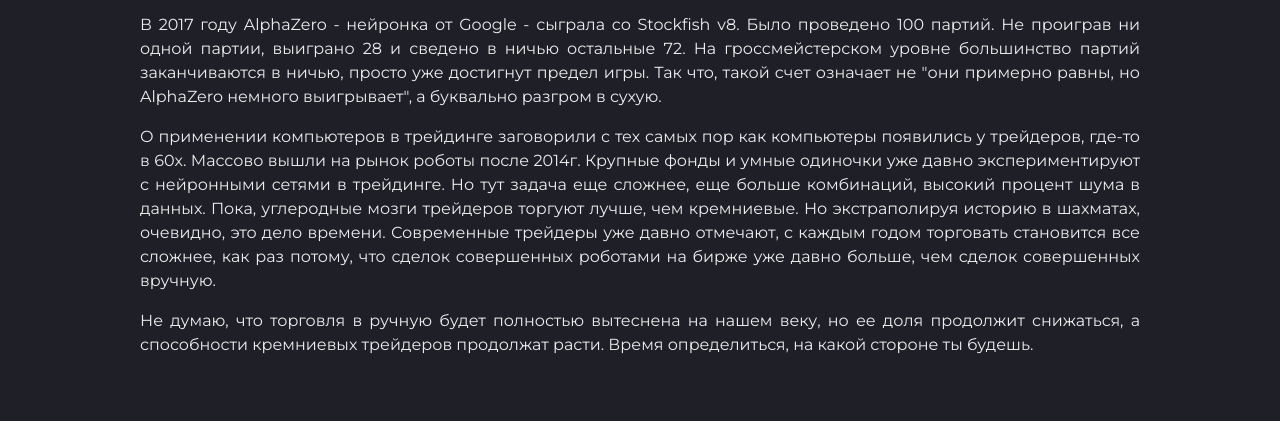
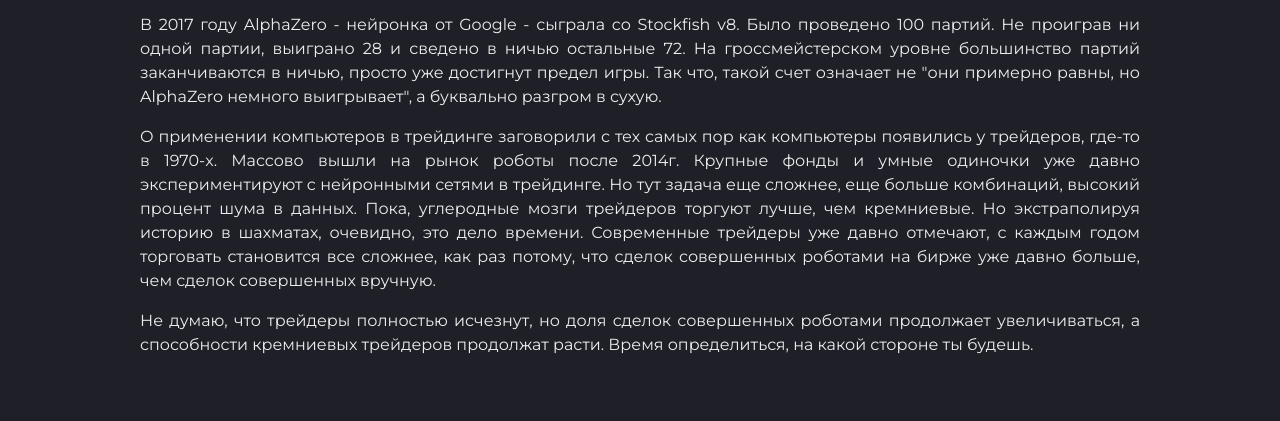
Before and after one commit to arsvincere/avin.info, a plain HTML site: page index.html in a window 1280 px wide. Shown: the part 1114-1535 px from the top of the page. Drawn offline with Linux system fonts and the light colour scheme.

Commit message:
upd formatting

```diff
--- a/index.html
+++ b/index.html
@@ -17,7 +17,7 @@
 
 <body>
   <header class="home-header">
-    <div class="home-banner-container">
+    <div class="home-title-container">
       <p class="home-subtitle">Сайт трейдеров и для трейдеров</p>
       <h1 class="home-title">Ars Vincere</h1>
     </div>
@@ -71,8 +71,8 @@
       </p>
       <p class="chess-text">
         О применении компьютеров в трейдинге заговорили с тех самых пор как
-        компьютеры появились у трейдеров, где-то в 60х. Массово вышли на рынок
-        роботы после 2014г. Крупные фонды и умные одиночки уже давно
+        компьютеры появились у трейдеров, где-то в 1970-х. Массово вышли на
+        рынок роботы после 2014г. Крупные фонды и умные одиночки уже давно
         экспериментируют с нейронными сетями в трейдинге. Но тут задача еще
         сложнее, еще больше комбинаций, высокий процент шума в данных.
         Пока, углеродные мозги трейдеров торгуют лучше, чем кремниевые. Но
@@ -82,8 +82,8 @@
         роботами на бирже уже давно больше, чем сделок совершенных вручную.
       </p>
       <p class="chess-text">
-        Не думаю, что торговля в ручную будет полностью вытеснена на нашем
-        веку, но ее доля продолжит снижаться, а способности кремниевых
+        Не думаю, что трейдеры полностью исчезнут, но доля сделок совершенных
+        роботами продолжает увеличиваться, а способности кремниевых
         трейдеров продолжат расти. Время определиться, на какой стороне
         ты будешь.
       </p>
@@ -94,12 +94,10 @@
         AVIN (от лат. Ars Vincere - искусство побеждать) — это
         кросплатформенная трейдинговая система. Написана на
         Rust, GUI на веб-технологиях, через Tauri.
-
         Содержит все, что нужно для алготрейдинга: от загрузки
         исторических данных и разработки стратегии, до запуска
         в боевой режим и построения отчетов.
       </p>
-
       <p class="about-text">
         Интерфейсы и принципы работы стремятся быть такими же простыми,
         как Pine от TradingView, но реализация на Rust дает возможность
@@ -168,8 +166,6 @@
           </div>
         </li>
       </ul>
-
-
     </section>
   </main>
 </body>
--- a/style/style.css
+++ b/style/style.css
@@ -36,7 +36,7 @@
   overflow: hidden;
 }
 
-.home-banner-container {
+.home-title-container {
   background-image: url("../img/dim/dim_60.png"), url("../img/cover/home.jpg");
   background-size: 100%;
   background-repeat: no-repeat;
```
